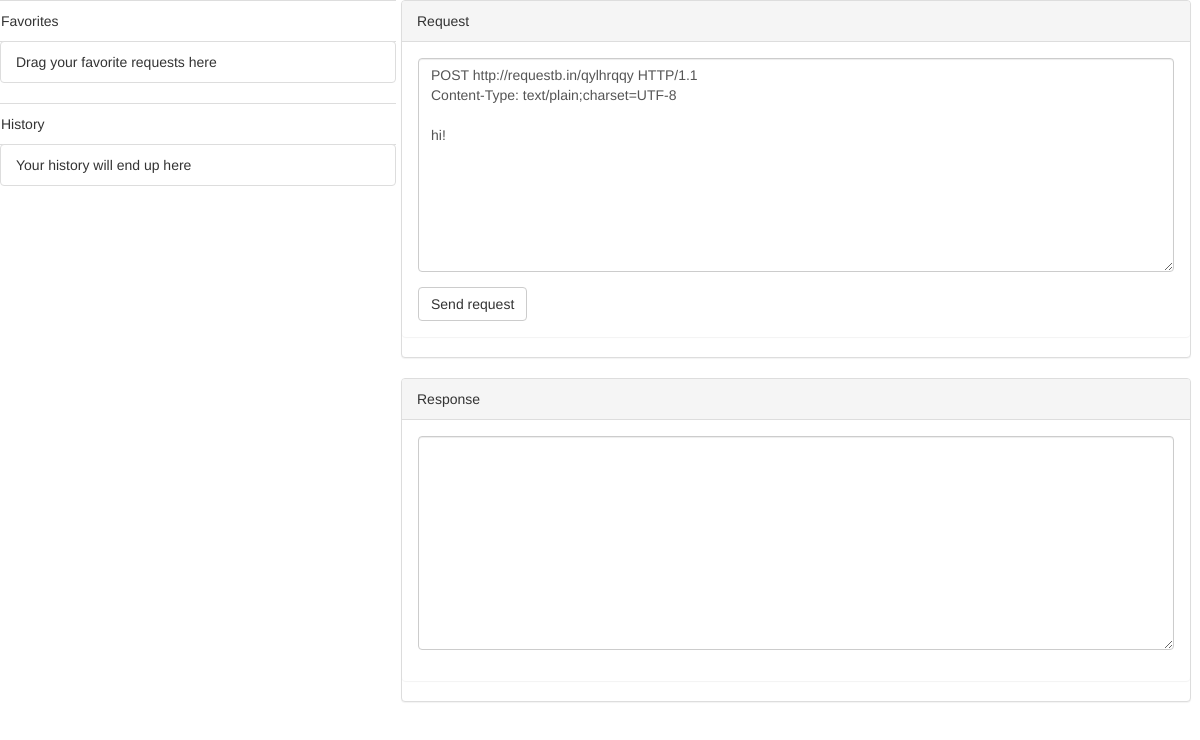
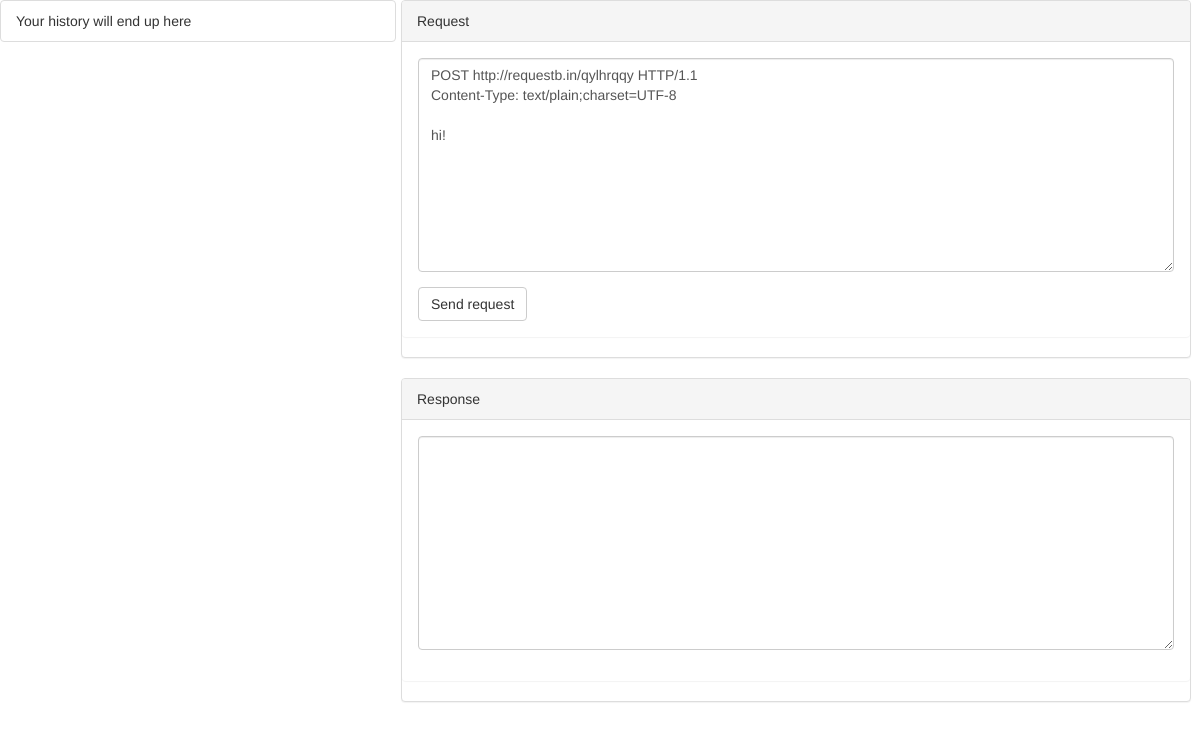
Before and after one commit to 5im-0n/http-client, an Electron app: page index.html in a window 1200 px wide. Drawn offline with nearby package versions, Linux system fonts and the light colour scheme.

Commit message:
remove favorites

```diff
--- a/http-client.css
+++ b/http-client.css
@@ -20,6 +20,11 @@ body{
 	padding-right: 0px;
 	padding-left: 0px;
 	display: inline-block;
+}
+
+#history {
+	padding-right: 0px;
+	padding-left: 0px;
 }
 
 #request-response {
--- a/index.html
+++ b/index.html
@@ -16,21 +16,10 @@
 			<div id="main-content" class="row">
 
 				<div id="history-and-favorites" class="col-md-4">
-					<div id="favorites-row" class="row">
-						<div class="list-group-item">Favorites</div>
-						<div id="favorites" class="col-md-12">
-							<ul class="list-group">
-								<li class="list-group-item">Drag your favorite requests here</li>
-							</ul>
-						</div>
-					</div>
-					<div id="history-row" class="row">
-						<div class="list-group-item">History</div>
-						<div id="history" class="col-md-12">
-							<ul class="list-group">
-								<li class="list-group-item">Your history will end up here</li>
-							</ul>
-						</div>
+					<div id="history" class="col-md-12">
+						<ul class="list-group">
+							<li class="list-group-item">Your history will end up here</li>
+						</ul>
 					</div>
 				</div>
 
```
